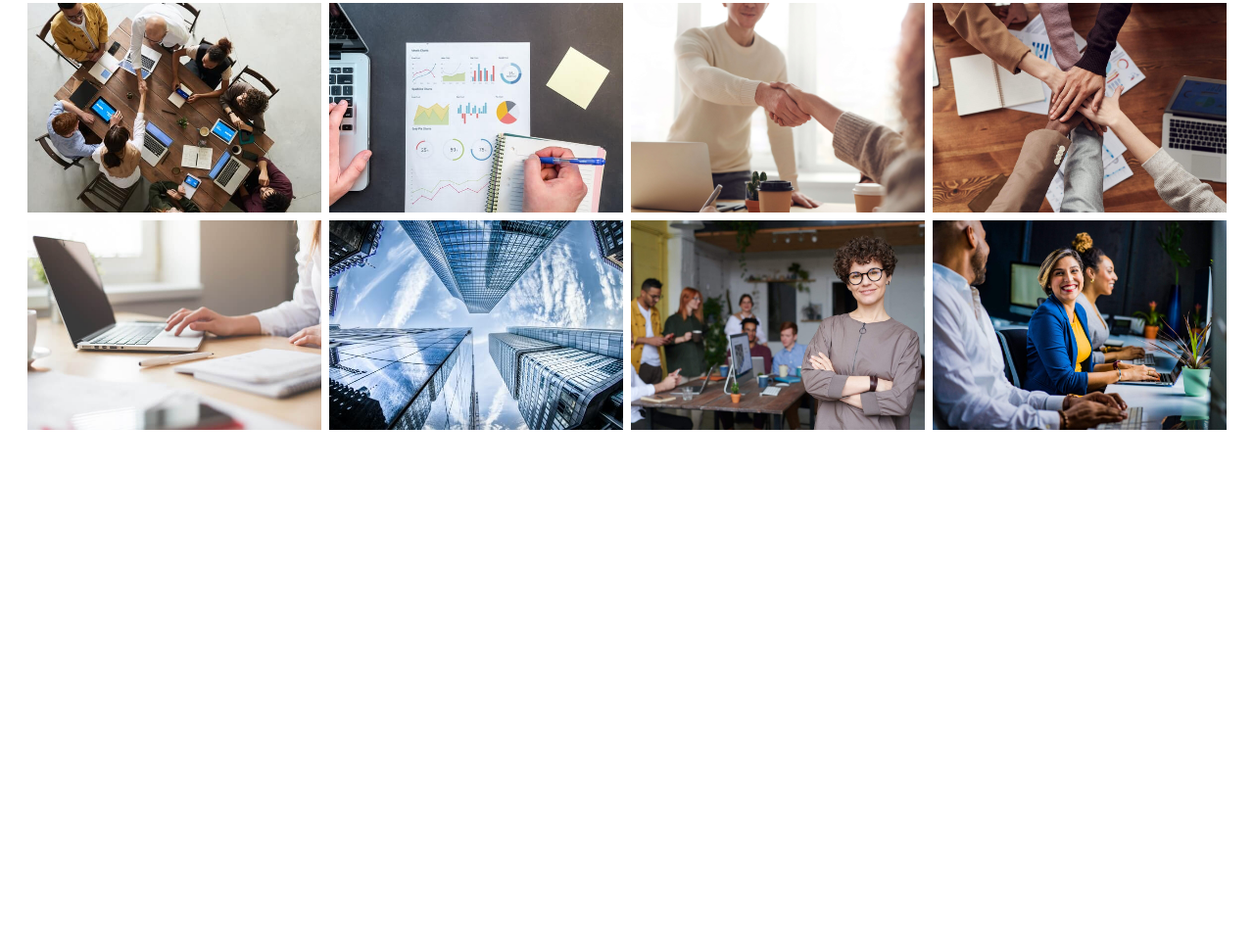
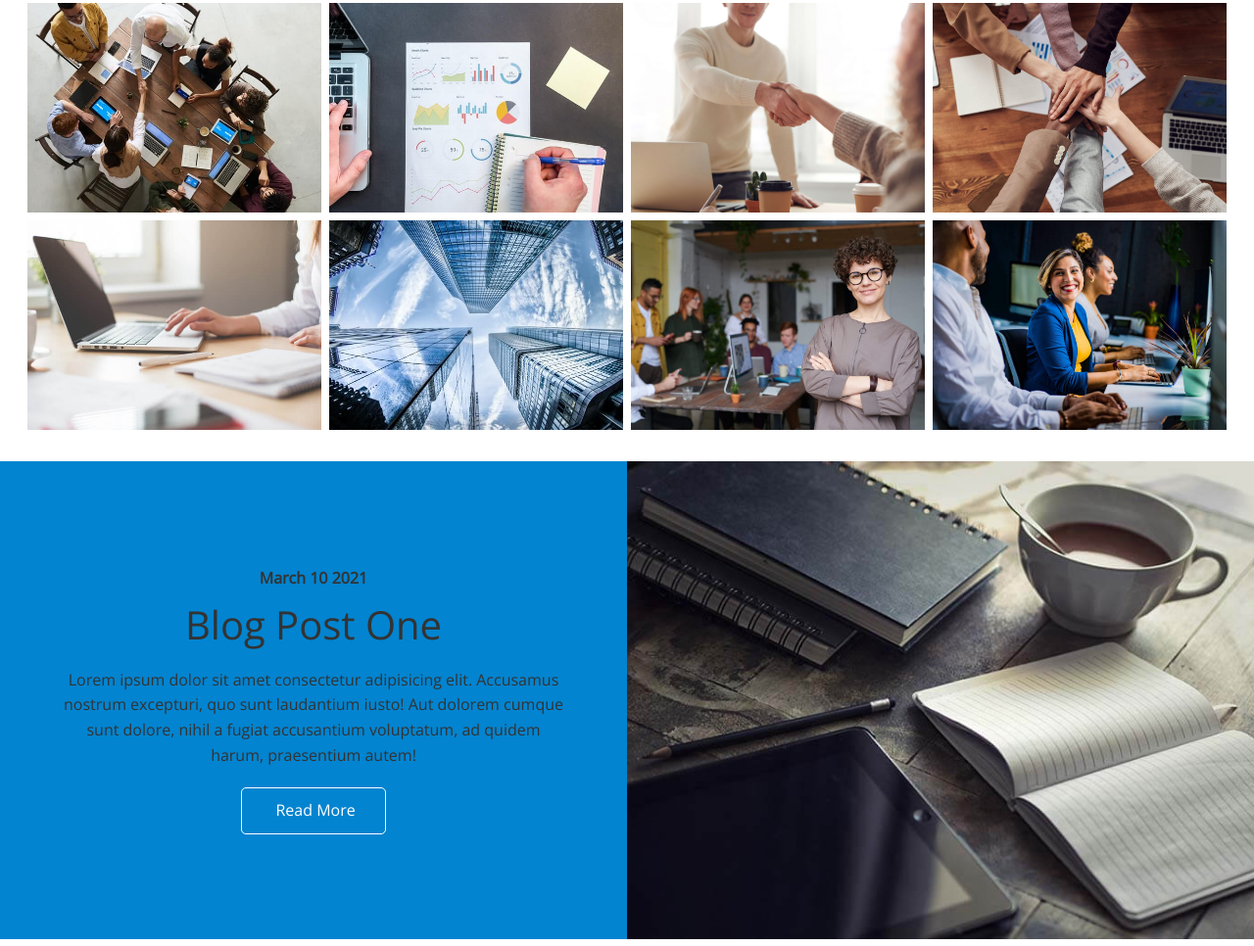
Before and after one commit to VigilV11/ConsultingCompDemoWebsite, a plain HTML site: page index.html in a window 1280 px wide. Shown: the part 1746-2712 px from the top of the page at 98% size. Before the commit the page ends 2217 px from the top, so only its background shows below. Drawn offline with nearby package versions, Linux system fonts and the light colour scheme.

Commit message:
feat: add the blog section

```diff
--- a/css/utilities.css
+++ b/css/utilities.css
@@ -62,6 +62,10 @@
 }
 
 /* Flex columns */
+.flex-columns.flex-reverse .row {
+  flex-direction: row-reverse;
+}
+
 .flex-columns .row {
   display: flex;
   flex-wrap: wrap;
--- a/index.html
+++ b/index.html
@@ -134,6 +134,33 @@
           </div>
         </div>
       </section>
+
+      <!-- Blog -->
+      <section id="blog" class="blog flex-columns flex-reverse">
+        <div class="row">
+          <div class="column">
+            <div class="column-1">
+              <img src="./imgs/home/blog.jpg" alt="" />
+            </div>
+          </div>
+          <div class="column">
+            <div class="column-2 bg-secondary">
+              <h4>March 10 2021</h4>
+              <h2>Blog Post One</h2>
+              <p>
+                Lorem ipsum dolor sit amet consectetur adipisicing elit.
+                Accusamus nostrum excepturi, quo sunt laudantium iusto! Aut
+                dolorem cumque sunt dolore, nihil a fugiat accusantium
+                voluptatum, ad quidem harum, praesentium autem!
+              </p>
+              <a href="" class="btn btn-outline">
+                <i class="fas fa-chevron"></i>
+                Read More
+              </a>
+            </div>
+          </div>
+        </div>
+      </section>
     </main>
   </body>
 </html>
```
